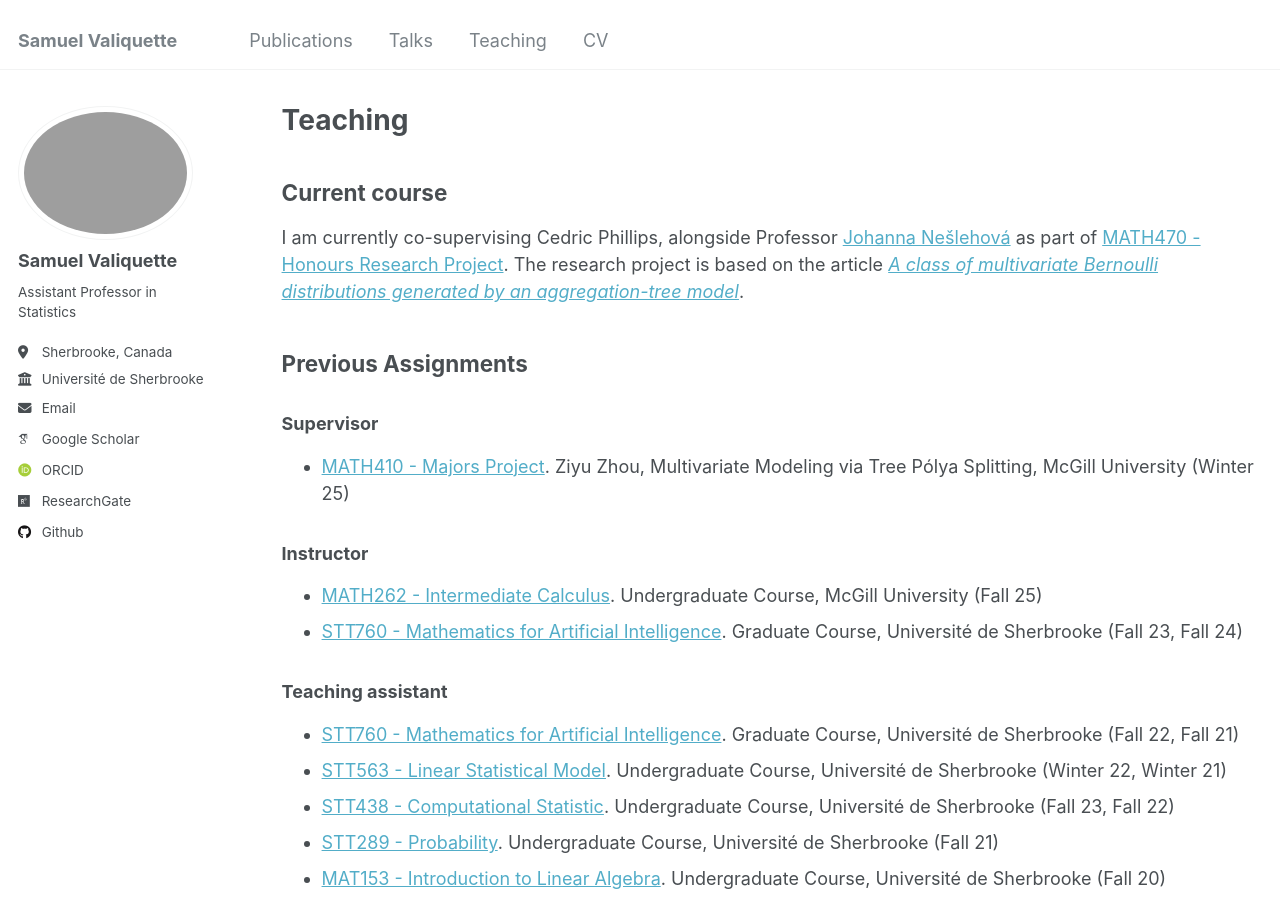
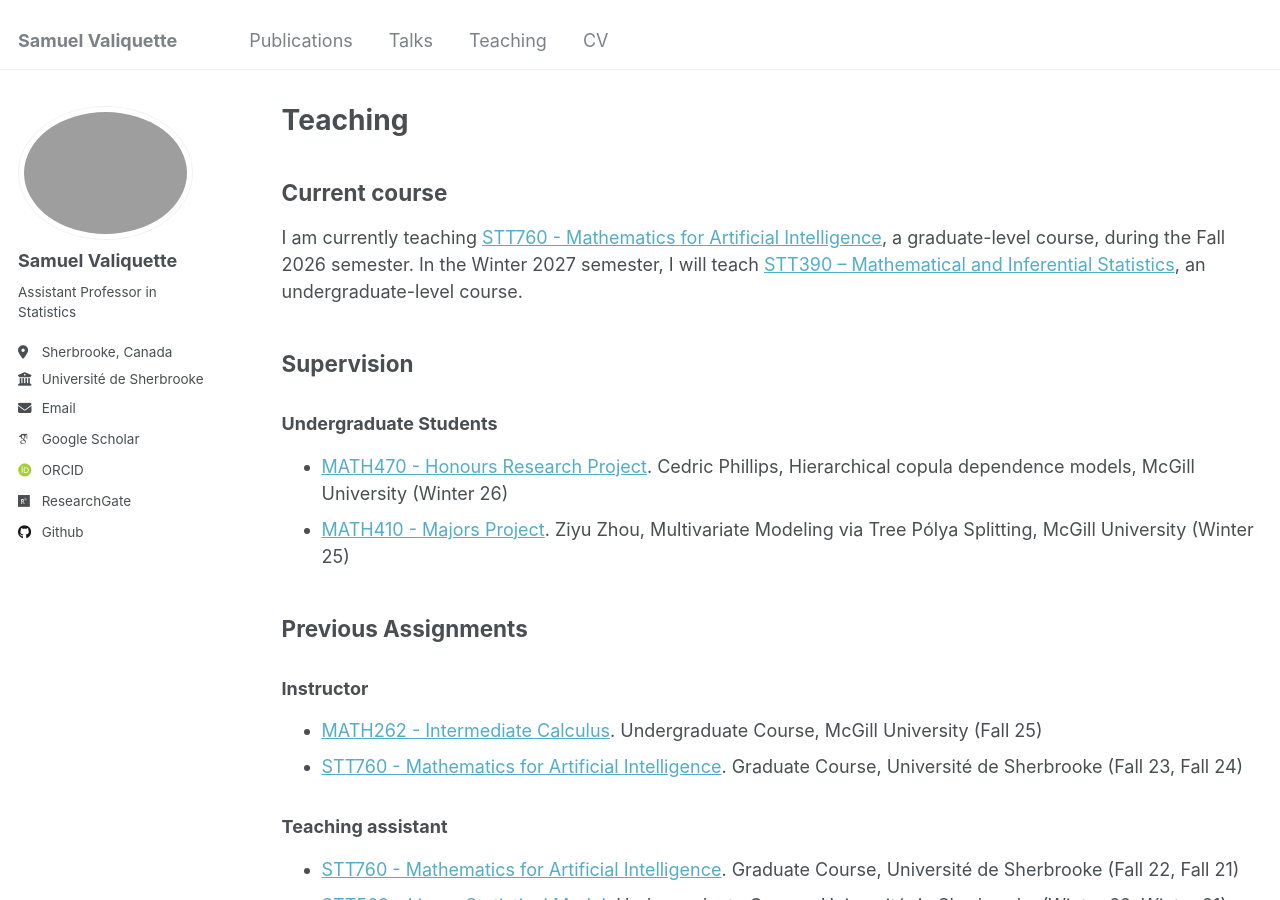
Before and after one commit to s-valiquette/s-valiquette.github.io, a Jekyll site: the page built from _pages/teaching.md, in a window 1280 px wide and 900 px high. Built offline with Jekyll 4.4.1, drawn with Linux system fonts in a browser that asks for light colours; some web fonts are replaced.

Commit message:
Update teaching.md

```diff
--- a/_pages/teaching.md
+++ b/_pages/teaching.md
@@ -7,13 +7,14 @@ author_profile: true
 
 ## Current course
 
-I am currently co-supervising Cedric Phillips, alongside Professor [Johanna Nešlehová](https://www.math.mcgill.ca/neslehova/) as part of [MATH470 - Honours Research Project](https://coursecatalogue.mcgill.ca/courses/math-470/).
-The research project is based on the article [_A class of multivariate Bernoulli distributions generated by an aggregation-tree model_](https://s-valiquette.github.io//publications/).
+I am currently teaching [STT760 - Mathematics for Artificial Intelligence](https://www.usherbrooke.ca/admission/fiches-cours/STT760/mathematiques-pour-lintelligence-artificielle/), a graduate-level course, during the Fall 2026 semester. In the Winter 2027 semester, I will teach [STT390 – Mathematical and Inferential Statistics](https://www.usherbrooke.ca/admission/fiches-cours/stt390/statistique-mathematique-et-inferentielle/), an undergraduate-level course.
+
+## Supervision
+### Undergraduate Students
+- [MATH470 - Honours Research Project](https://coursecatalogue.mcgill.ca/courses/math-470/). Cedric Phillips, Hierarchical copula dependence models, McGill University (Winter 26)
+- [MATH410 - Majors Project](https://www.mcgill.ca/study/2024-2025/courses/math-410). Ziyu Zhou, Multivariate Modeling via Tree Pólya Splitting, McGill University (Winter 25)
 
 ## Previous Assignments
-### Supervisor
-- [MATH410 - Majors Project](https://www.mcgill.ca/study/2024-2025/courses/math-410). Ziyu Zhou, Multivariate Modeling via Tree Pólya Splitting, McGill University (Winter 25)
-
 ### Instructor
 - [MATH262 - Intermediate Calculus](https://coursecatalogue.mcgill.ca/courses/math-262/). Undergraduate Course, McGill University (Fall 25)
 - [STT760 - Mathematics for Artificial Intelligence](https://www.usherbrooke.ca/admission/fiches-cours/STT760/mathematiques-pour-lintelligence-artificielle/). Graduate Course, Université de Sherbrooke (Fall 23, Fall 24)
```
